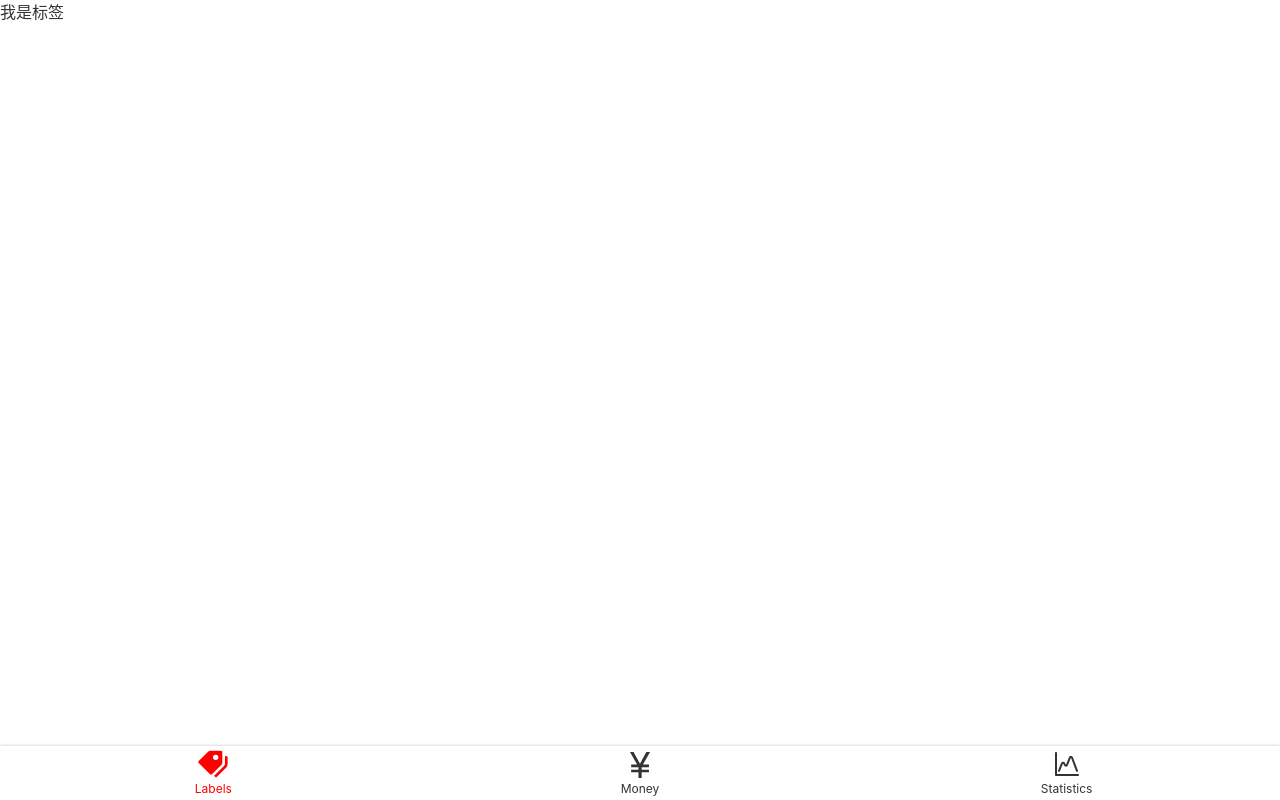
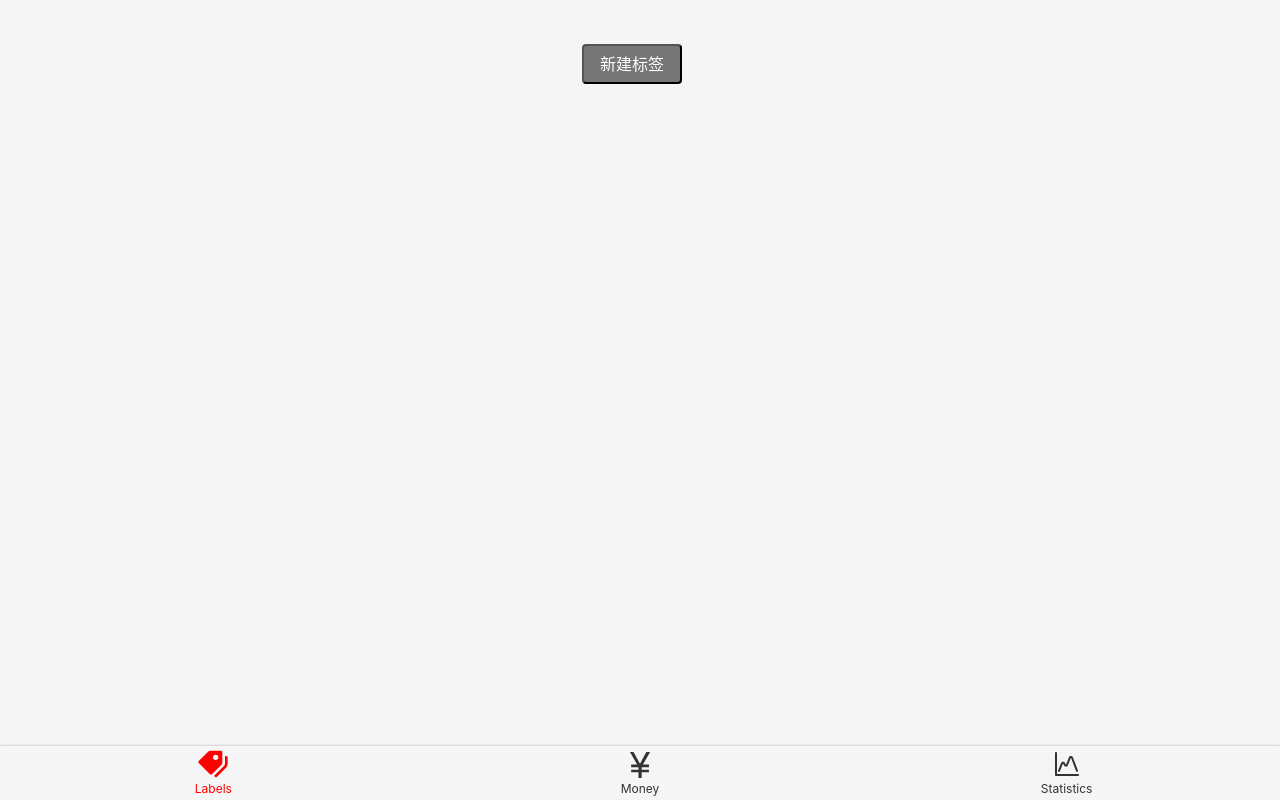
Before and after one commit to mzhaonanq/moneylog-1, a Vue app: page /#/labels in a window 1280 px wide. Built offline with nearby package versions, Linux system fonts and the light colour scheme.

Commit message:
创建和展示标签

```diff
--- a/src/App.vue
+++ b/src/App.vue
@@ -21,5 +21,6 @@
   line-height: 1.5;
   font-size: 16px;
   color: #333;
+  background: #f5f5f5;
 }
 </style>
--- a/src/model.ts
+++ b/src/models/recordListModel.ts
@@ -1,10 +1,10 @@
 const localStorageKeyName = "recordList";
-const model = {
+const recordListModel = {
     clone(data: RecordItem[]|RecordItem){
         return JSON.parse(JSON.stringify(data))
     },
   fetch() {
-    return JSON.parse(window.localStorage.getItem("recordList") || "[]") as RecordItem[]
+    return JSON.parse(window.localStorage.getItem(localStorageKeyName) || "[]") as RecordItem[]
   },
   save(data: RecordItem[]) {
     window.localStorage.setItem(
@@ -13,4 +13,4 @@
     );
   },
 };
-export default model
+export default recordListModel
--- /dev/null
+++ b/src/models/tagListModel.ts
@@ -0,0 +1,27 @@
+const localStorageKeyName = "tagList";
+type TagListModel = {
+  data: string[];
+  fetch: () => string[];
+  create: (name: string) => 'success'|'duplicated';
+  save: () => void;
+}
+const tagListModel: TagListModel = {
+  data:[],
+  fetch() {
+    this.data = JSON.parse(window.localStorage.getItem(localStorageKeyName) || "[]")
+    return this.data;
+  },
+  create(name: string){
+    if(this.data.indexOf(name)>=0){return "duplicated"}
+    this.data.push(name)
+    this.save()
+    return "success"
+  },
+  save() {
+    window.localStorage.setItem(
+      localStorageKeyName,
+      JSON.stringify(this.data)
+    );
+  },
+};
+export default tagListModel
--- a/src/views/Labels.vue
+++ b/src/views/Labels.vue
@@ -1,15 +1,75 @@
 <template>
   <Layout>
-    <p>我是标签</p>
+    <ol class="tags">
+      <li v-for="tag in tags" :key="tag">
+        <span>{{ tag }}</span>
+        <Icons name="right" />
+      </li>
+    </ol>
+    <div class="createTag-wrapper">
+      <button class="createTag" @click="createTag">新建标签</button>
+    </div>
   </Layout>
 </template>
 
 <script lang="ts">
+import Vue from "vue";
 import Layout from "@/components/Layout.vue";
-export default {
-  name: "Labels",
+import Icons from "@/components/Icons.vue";
+import { Component } from "vue-property-decorator";
+import tagListModel from "@/models/tagListModel.ts";
+tagListModel.fetch();
+@Component({
   components: {
     Layout,
   },
-};
+})
+export default class Labels extends Vue {
+  tags = tagListModel.data;
+  createTag() {
+    const name = window.prompt("请输入标签名");
+    if (name) {
+      const result = tagListModel.create(name);
+      if(result==='duplicated'){
+        window.alert('重复啦 ')
+      }else if(result==='success'){
+        window.alert('添加成功')
+      }
+    }
+  }
+}
 </script>
+
+<style lang="scss" scoped>
+.tags {
+  background: white;
+  font-size: 16px;
+  padding-left: 16px;
+  > li {
+    min-height: 44px;
+    display: flex;
+    align-items: center;
+    justify-content: space-between;
+    border-bottom: 1px solid #e6e6e6;
+    svg {
+      width: 18px;
+      height: 18px;
+      color: #666;
+      margin-right: 16px;
+    }
+  }
+}
+.createTag {
+  background: #767676;
+  color: white;
+  border-radius: 4px;
+  margin-right: 16px;
+  height: 40px;
+  padding: 0 16px;
+  &-wrapper {
+    text-align: center;
+    padding: 16px;
+    margin-top: 44-16px;
+  }
+}
+</style>
--- a/src/views/Money.vue
+++ b/src/views/Money.vue
@@ -16,7 +16,8 @@
 import Notes from "@/components/money/Notes.vue";
 import Tags from "@/components/money/Tags.vue";
 import { Component, Watch } from "vue-property-decorator";
-import model from "@/model.ts"
+import recordListModel from "@/models/recordListModel.ts"
+import tagListModel from '@/models/tagListModel.ts'
 
 
 @Component({
@@ -30,8 +31,8 @@
 export default class Money extends Vue {
   tags = ["衣", "食", "住", "行"];
   record: RecordItem = { tags: [], notes: "", type: "-", amount: 0 };
-  recordList = model.fetch()
-
+  recordList = recordListModel.fetch()
+  tagList = tagListModel.fetch()
   onUpdateTags(value: string[]) {
     this.record.tags = value;
   }
@@ -45,13 +46,13 @@
     this.record.amount = parseFloat(value);
   }
   saveRecord(){
-    const record2: RecordItem = model.clone(this.record)
+    const record2: RecordItem = recordListModel.clone(this.record)
     record2.recordTime = new Date();
     this.recordList.push(record2)
   }
   @Watch('recordList')
     onRecordListChange(){
-     model.save(this.recordList)
+     recordListModel.save(this.recordList)
     }
   }
 
```
Also changed, not shown: src/assets/icons/right.svg (added).
